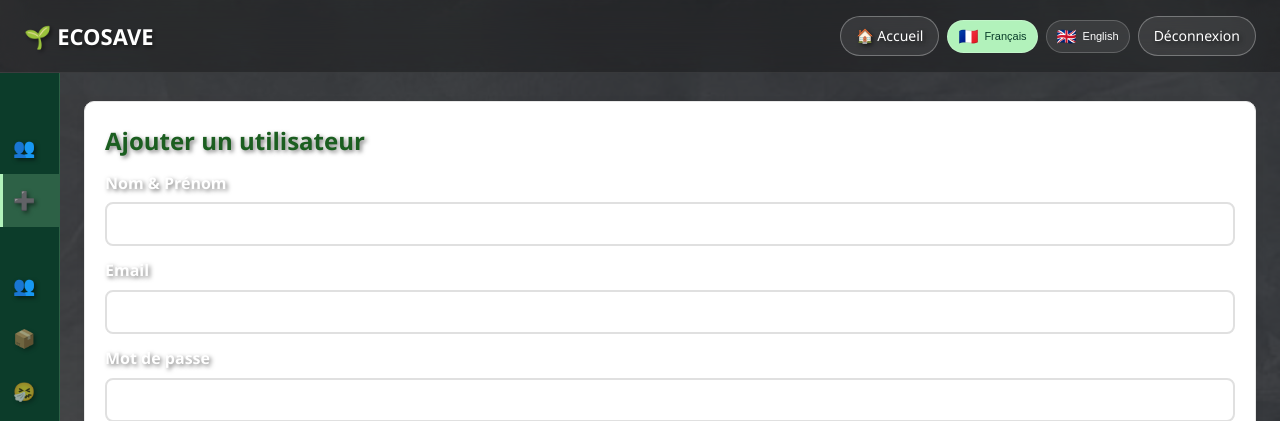
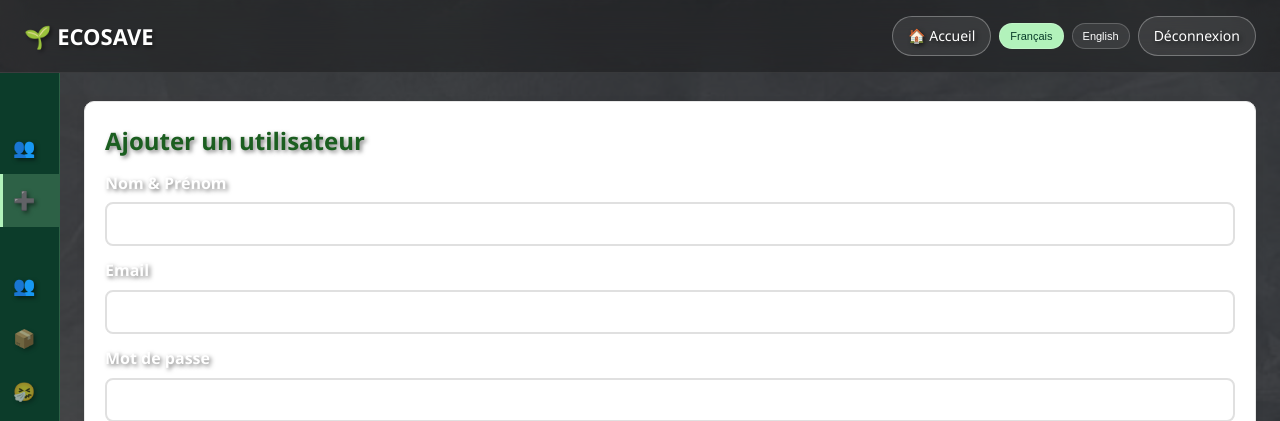
Before and after one commit to youssefchaabane/projet-web-les-visionnaires, a PHP site: page /view/ajout.php in a window 1280 px wide. Shown: the top 421 px of the page. Run offline with PHP 8.4, Linux system fonts and the light colour scheme; the visitor is signed in with stand-in values (Sample User, id 1).

Commit message:
ajouter des modifications partie 2

```diff
--- a/view/partials/header.php
+++ b/view/partials/header.php
@@ -375,20 +375,12 @@ $isAdmin = ($_SESSION['role'] ?? '') === 'admin';
             <div class="language-selector">
 
                 <button class="language-btn" onclick="changeLanguage('fr')">
-
-                    <span class="flag">🇫🇷</span>
-
                     <span class="lang-name">Français</span>
-
                 </button>
 
 
                 <button class="language-btn" onclick="changeLanguage('en')">
-
-                    <span class="flag">🇬🇧</span>
-
                     <span class="lang-name">English</span>
-
                 </button>
 
             </div>
```
